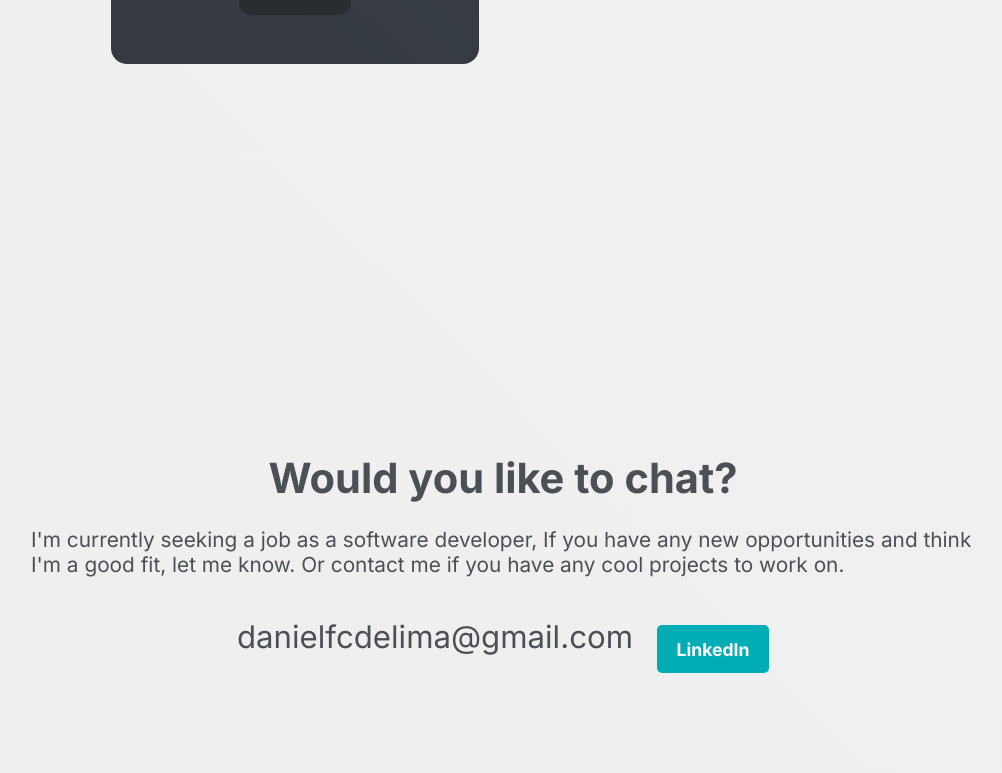
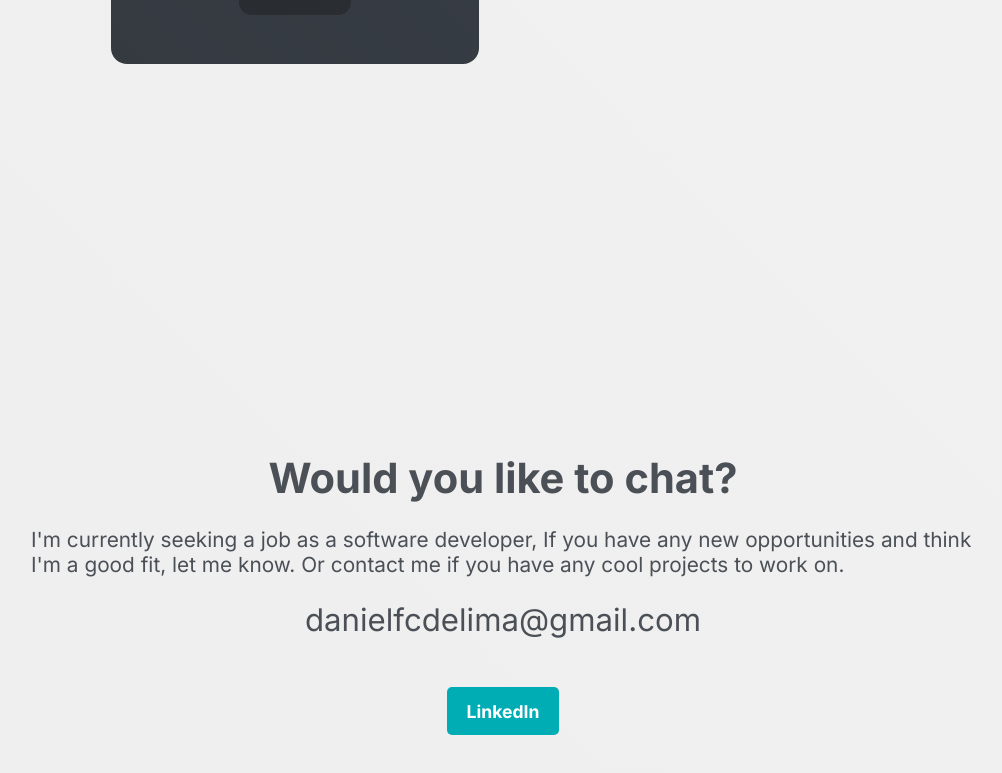
Before and after one commit to dndanli/dndanli-portfolio-v2, a React (Create React App) app in the folder dndanli-portfolio/: page / in a window 1280 px wide. Shown: the part 3149-3922 px from the top of the page, without its empty margins (137-1139 px from the left). Built offline with nearby package versions, Linux system fonts and the light colour scheme.

Commit message:
global styles update

```diff
--- a/dndanli-portfolio/src/Components/GlobalStyles/GlobalStyles.ts
+++ b/dndanli-portfolio/src/Components/GlobalStyles/GlobalStyles.ts
@@ -73,13 +73,6 @@ const GlobalStyle = createGlobalStyle`
         padding-block: min(25vh, 7rem);
         min-width: 60rem;
       }
-      .contact-socials {
-        flex-direction: row;
-        .link-button {
-          margin-left: 1.5rem;
-          margin-top: 0;
-        }
-      }
     }
   }
 
```
